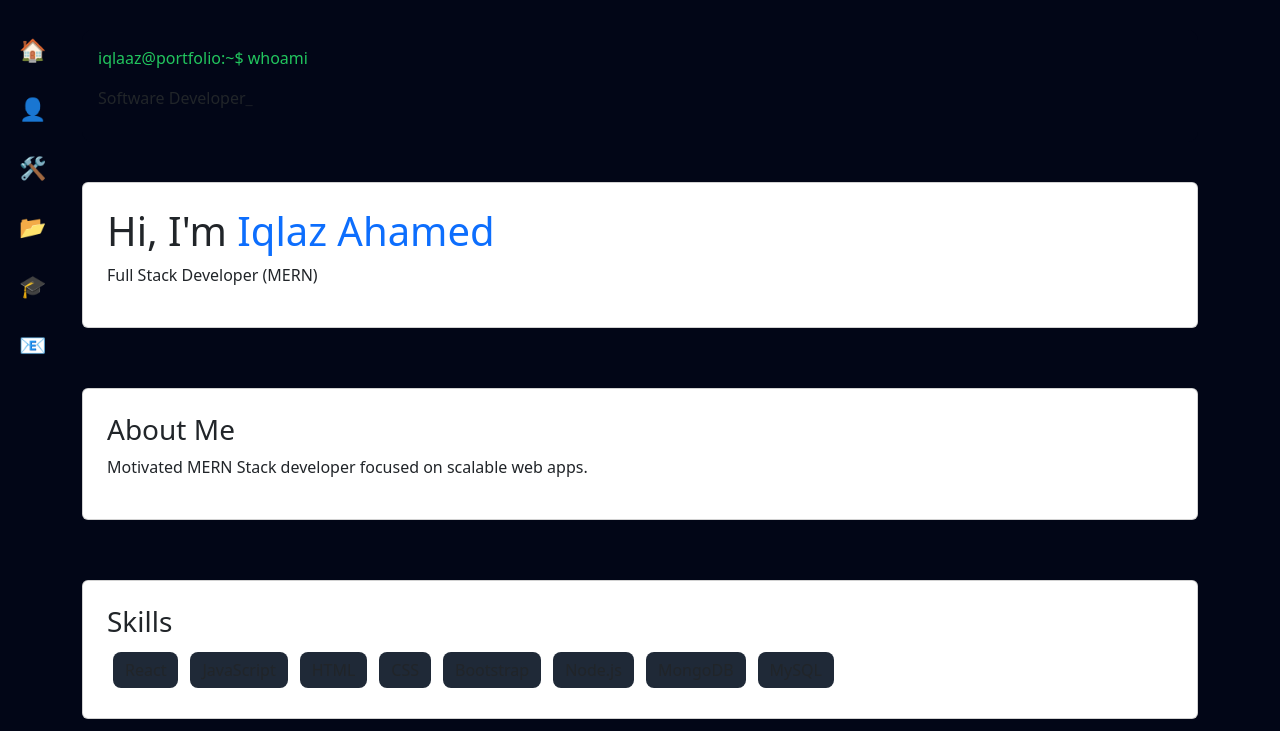
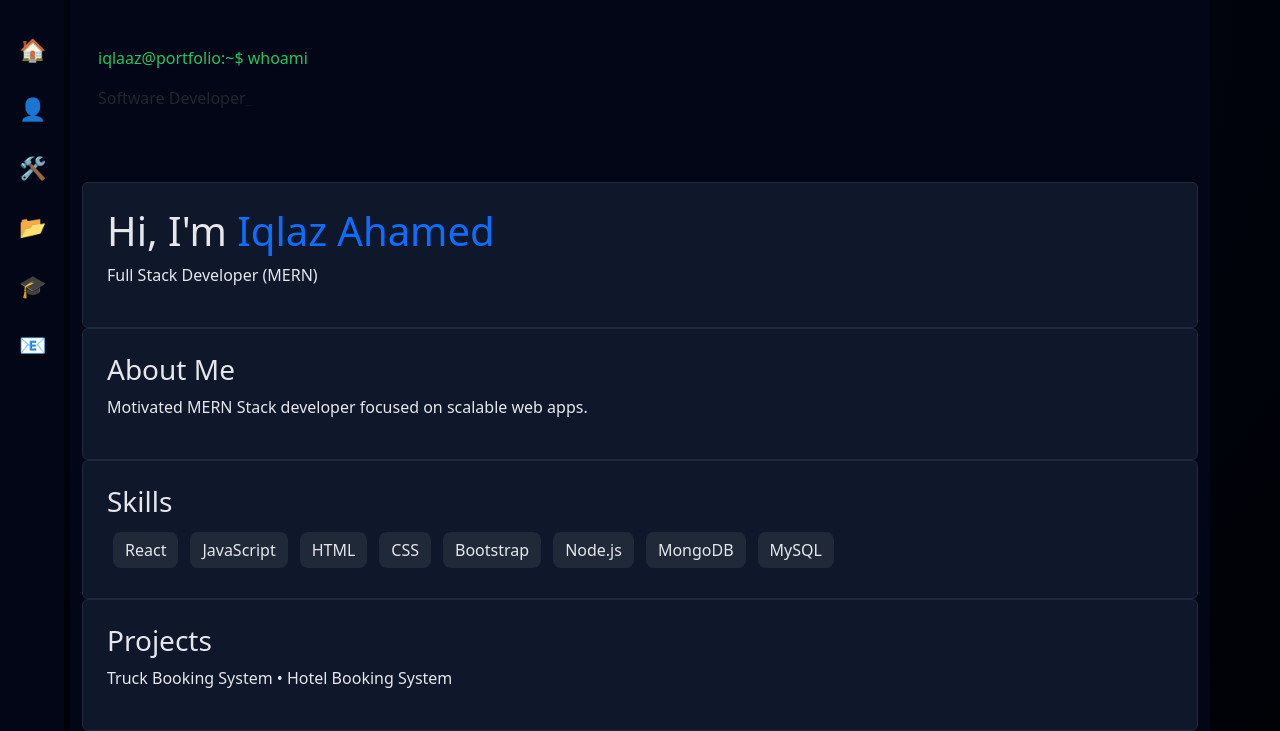
Before and after one commit to IqlazAhamed/portfolio, a React (Create React App) app: page / in a window 1280 px wide. Shown: the top 731 px of the page. Built offline with nearby package versions, Linux system fonts and the light colour scheme.

Commit message:
Fix dark theme card background

```diff
--- a/src/App.css
+++ b/src/App.css
@@ -43,6 +43,12 @@ body {
   color: #e5e7eb;
   font-family: Inter, sans-serif;
 }
+
+body {
+  background: radial-gradient(circle at top, #020617, #000000);
+  color: #e5e7eb;
+}
+
 
 
 .app {
@@ -115,12 +121,23 @@ body {
   }
 }
 
+/* FORCE DARK THEME OVERRIDES */
 .card {
-  background: #020617;
-  border: 1px solid #1f2937;
-  border-radius: 14px;
-  margin-bottom: 60px;
+  background-color: #0f172a !important;
+  color: #e5e7eb !important;
+  border: 1px solid #1f2937 !important;
+  border-radius: 16px;
 }
+
+.card h1,
+.card h2,
+.card h3,
+.card h4,
+.card h5,
+.card p {
+  color: #e5e7eb !important;
+}
+
 
 .skill-tags span {
   background: #1f2937;
```
